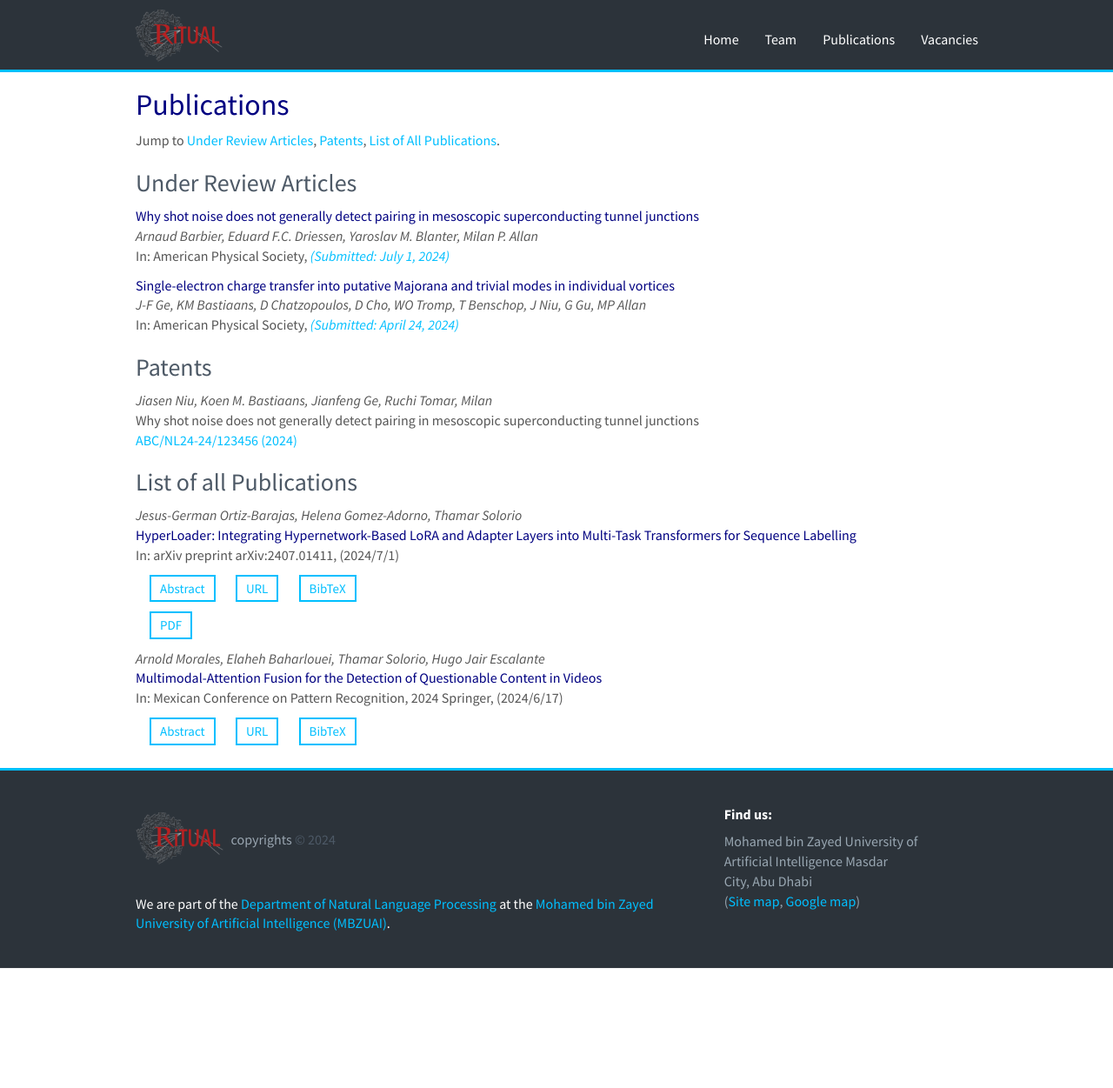
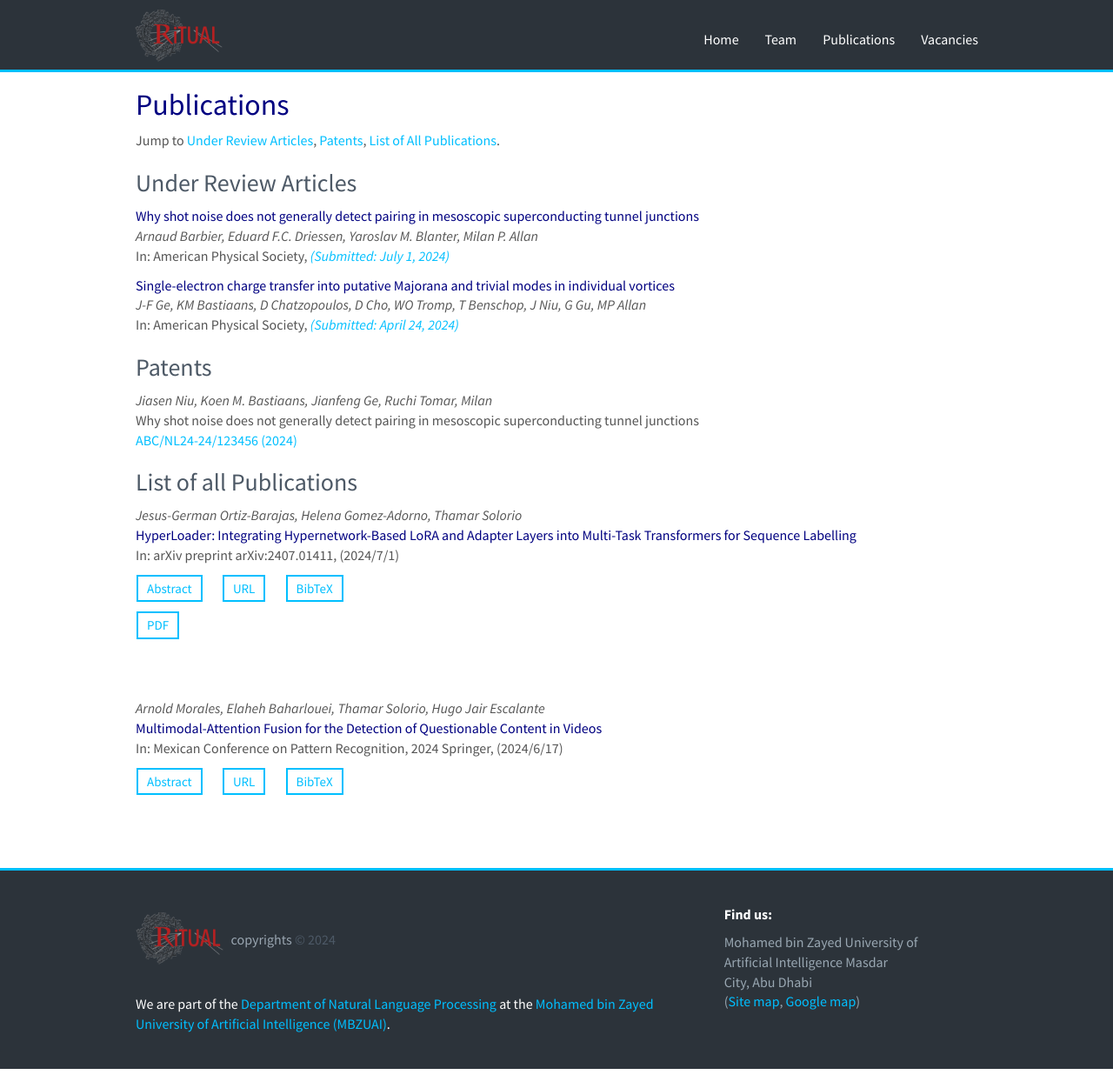
Before and after one commit to RamzaBasharat/MBZUAI, a Jekyll site: the page built from _pages/publications.md, in a window 1280 px wide and 1251 px high. Shown: the whole window at 87% size. Built offline with Jekyll 4.4.1, drawn with Linux system fonts in a browser that asks for light colours; nearby versions of some CDN libraries.

Commit message:
updating publications

```diff
--- a/_pages/publications.md
+++ b/_pages/publications.md
@@ -38,7 +38,8 @@ Jump to [Under Review Articles](#under-review-articles), [Patents](#patents), [L
   <em>{{ publi.authors }} </em><br />
   <span class="navy">{{ publi.title }}</span><br />
   In: {{publi.publisher}}, ({{ publi.date }})
-<div class="col-sm-12 clearfix" style="margin-left:0px">
+<div class="row">
+  <div class="col-sm-12 clearfix">
   <a class="small-sky-btn" data-toggle="collapse" href="#abstract-{{ forloop.index }}" role="button" aria-expanded="false" aria-controls="abstract-{{ forloop.index }}">
     Abstract
   </a>
@@ -52,7 +53,7 @@ Jump to [Under Review Articles](#under-review-articles), [Patents](#patents), [L
   <a class="small-sky-btn" href="{{ publi.pdf }}" target="_blank">PDF</a>
 {% endif %}
 </div>
-
+</div>
 
 <div class="collapse" id="abstract-{{ forloop.index }}">
   <div class="card card-body">
```
